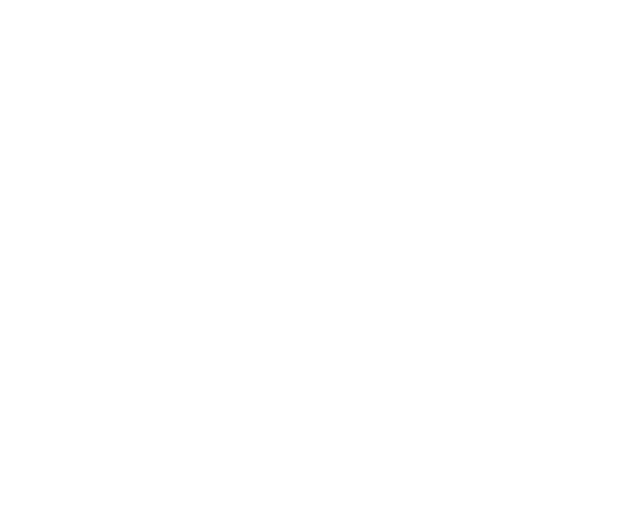
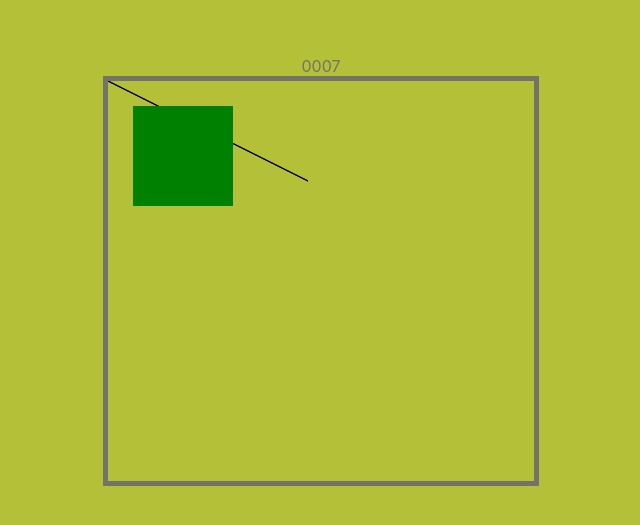
Before and after one commit to BigAwesome/Snake, a React (Create React App) app: page / in a window 1280 px wide. Shown: the part 127-652 px from the top of the page, without its empty margins (319-959 px from the left). Built offline with nearby package versions, Linux system fonts and the light colour scheme.

Commit message:
added basic timer and layout for it

```diff
--- /dev/null
+++ b/src/assets/style/Game.css
@@ -0,0 +1,56 @@
+/* #1e1818
+#f2f2f2t
+#747369
+#f50000
+#b4c138 */
+#GameCanvasRender {
+    border: #747369 5px solid;
+}
+
+#GameDisplay {
+    place-self: center;
+}
+
+#ScoreDisplay {
+    place-self: center;
+}
+
+#GameWrapper {
+    width: 100%;
+    height: 100vh;
+    display: grid;
+}
+
+.Level {
+    background-color: transparent;
+}
+
+.Level1 {
+    color: #747369;
+    background-color: #b4c138;
+}
+
+.Level2 {
+    color: #747369;
+    background-color: #f2f2f2;
+}
+
+.Level3 {
+    color: #747369;
+    background-color: #f50000;
+}
+
+.Level4 {
+    color: #747369;
+    background-color: #747369;
+}
+
+.Level5 {
+    color: #1e1818;
+    background-color: #1e1818;
+}
+
+.Level6 {
+    color: #747369;
+    background-color: #f2f2f2;
+}
--- a/src/components/App.tsx
+++ b/src/components/App.tsx
@@ -1,10 +1,14 @@
 import '../assets/style/App.css';
-import Game from './Game';
+import '../assets/style/Game.css';
+import GameLoader from './GameLoader';
 
 function App() {
+  const w = window.innerWidth;
+  const h = window.innerHeight;
+  console.log(w, h);
   return (
     <div className="App">
-      <Game />
+      <GameLoader game={{ width: parseInt((w / 3).toString()), height: parseInt((h / 2).toString()) }} />
     </div>
   );
 }
--- a/src/components/Game.tsx
+++ b/src/components/Game.tsx
@@ -1,5 +1,46 @@
-function Game() {
+import { useEffect, useRef, useState } from "react";
+import { IGameProps } from "../interfaces/IGame";
 
-    return <canvas />
+function formatScore(score: number): string {
+
+    if (score < 10) return `000${score}`;
+    if (score < 100) return `00${score}`;
+    if (score < 1000) return `0${score}`;
+    return score.toString();
+}
+
+function Game(props: IGameProps) {
+
+    const [score, setScore] = useState(0);
+
+    const ref = useRef<HTMLCanvasElement>(null)
+
+    useEffect(() => {
+        const interval = setInterval(() => {
+            setScore(score + 1);
+        }, 1000);
+
+        return () => {
+            clearInterval(interval);
+        };
+    }, [score]);
+
+    useEffect(() => {
+        if (ref.current) {
+            const ctx = ref.current.getContext('2d');
+            if (!ctx) return;
+            ctx.moveTo(0, 0);
+            ctx.lineTo(200, 100);
+            ctx.stroke();
+
+            ctx.fillStyle = "green";
+            ctx.fillRect(25, 25, 100, 100)
+        }
+    }, [])
+
+    return <div id="GameDisplay">
+        <div>{formatScore(score)}</div>
+        <canvas id="GameCanvasRender" ref={ref} width={props.width} height={props.height} />
+    </div>
 }
 export default Game;
--- /dev/null
+++ b/src/components/GameLoader.tsx
@@ -0,0 +1,19 @@
+import { useState } from "react";
+import { IGameLoaderProps } from "../interfaces/IGameLoader";
+import Game from "./Game";
+
+function GameLoader(props: IGameLoaderProps) {
+    const [level, setLevel] = useState(1);
+    const [reset, setReset] = useState(false);
+    if (reset) {
+        setReset(false)
+        return <>
+            Loading...
+        </>
+    } else {
+        return <div id="GameWrapper" className={" Level" + level}>
+            <Game width={props.game?.width} height={props.game?.height} onComplete={() => { setLevel(level + 1) }} onFail={() => { setReset(true) }} />
+        </div>
+    }
+}
+export default GameLoader;
--- /dev/null
+++ b/src/interfaces/IGame.ts
@@ -0,0 +1,9 @@
+export interface IGameProps {
+    width?: number
+    height?: number
+    onComplete?(): void
+    onFail?(): void
+}
+export interface IGameState {
+
+}
--- /dev/null
+++ b/src/interfaces/IGameLoader.ts
@@ -0,0 +1,8 @@
+import { IGameProps } from "./IGame";
+
+export interface IGameLoaderProps {
+    game?: IGameProps
+}
+export interface IGameLoaderState {
+
+}
```
Also changed, not shown: 2 other files (tests, documents, lock files or other folders).
